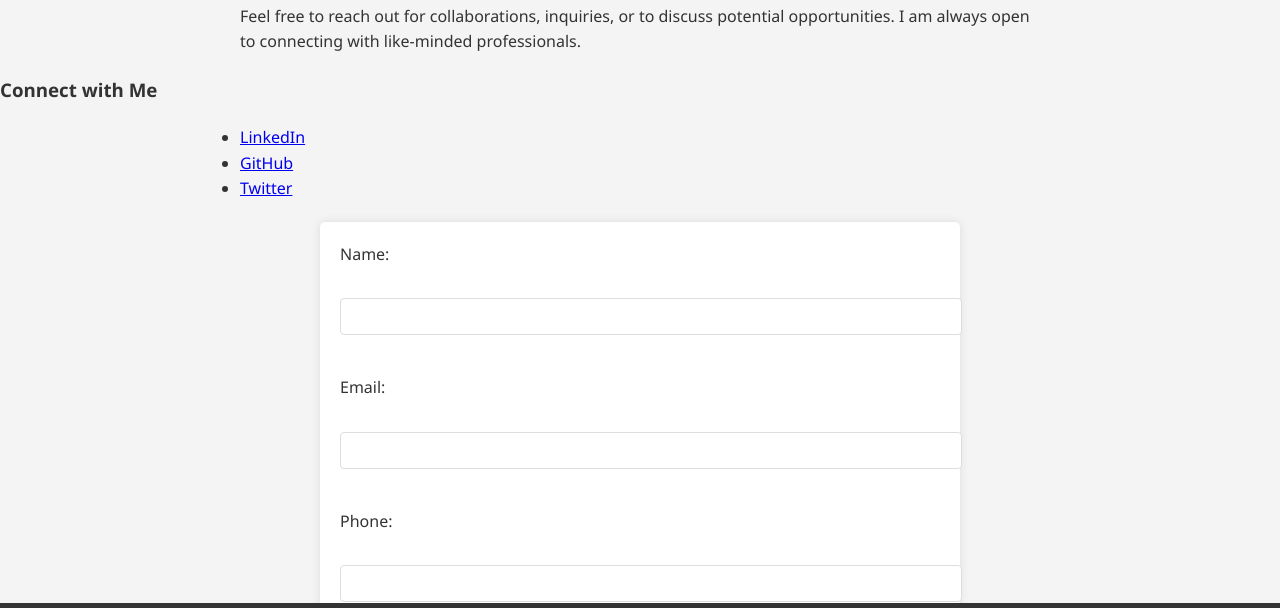
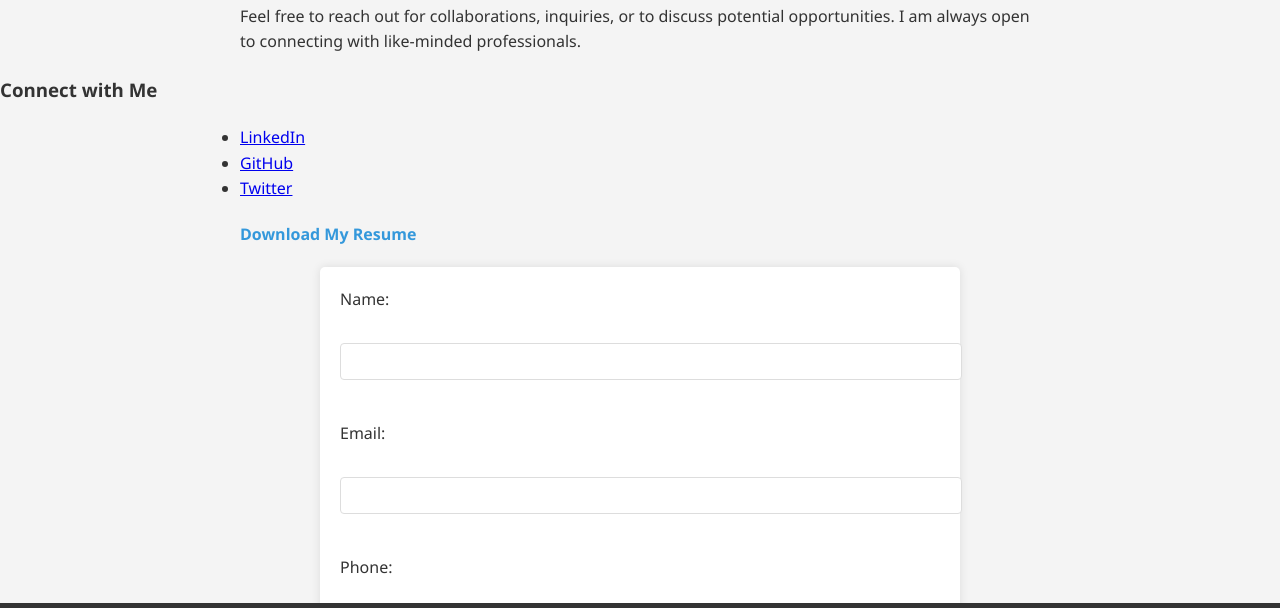
Before and after one commit to gworku/portfolioassigment_skillbridgeInstitute, a plain HTML site: page contact.html in a window 1280 px wide. Shown: the part 151-759 px from the top of the page. Drawn offline with Linux system fonts and the light colour scheme.

Commit message:
Enhance professionalism: add meta descriptions, quotes, and resume link

```diff
--- a/contact.html
+++ b/contact.html
@@ -4,6 +4,10 @@
     <meta charset="UTF-8" />
     <meta name="viewport" content="width=device-width, initial-scale=1.0" />
     <title>Girma Worku - Contact</title>
+    <meta
+      name="description"
+      content="Contact Girma Worku for collaborations in full stack development and data science projects."
+    />
     <link rel="stylesheet" href="assets/style.css" />
   </head>
   <body>
@@ -29,6 +33,14 @@
       <li><a href="#">GitHub</a></li>
       <li><a href="#">Twitter</a></li>
     </ul>
+    <!-- Download Resume -->
+    <p>
+      <a
+        href="#"
+        style="color: #3498db; text-decoration: none; font-weight: bold"
+        >Download My Resume</a
+      >
+    </p>
     <!-- Contact Form -->
     <form action="#" method="post">
       <label for="name">Name:</label><br />
```
Also changed, not shown: about.html (+4 -0 lines), index.html (+8 -4 lines).
